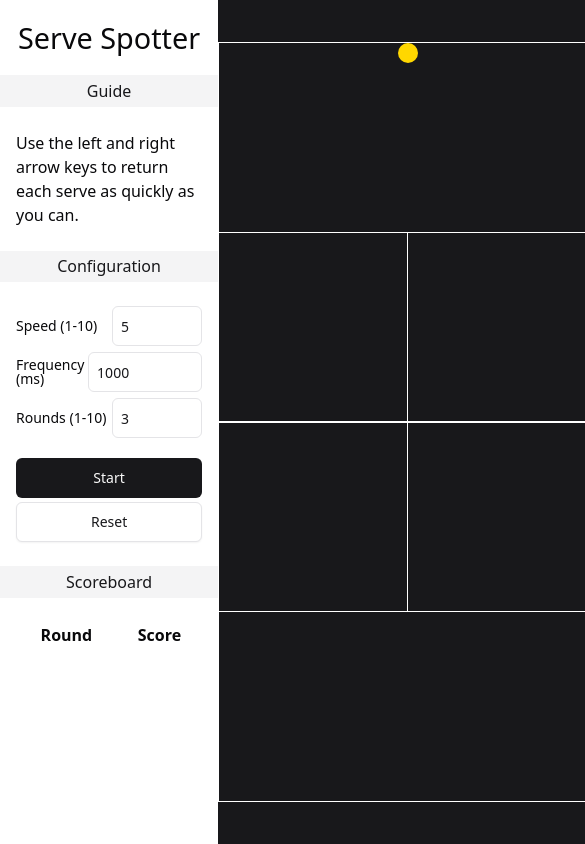
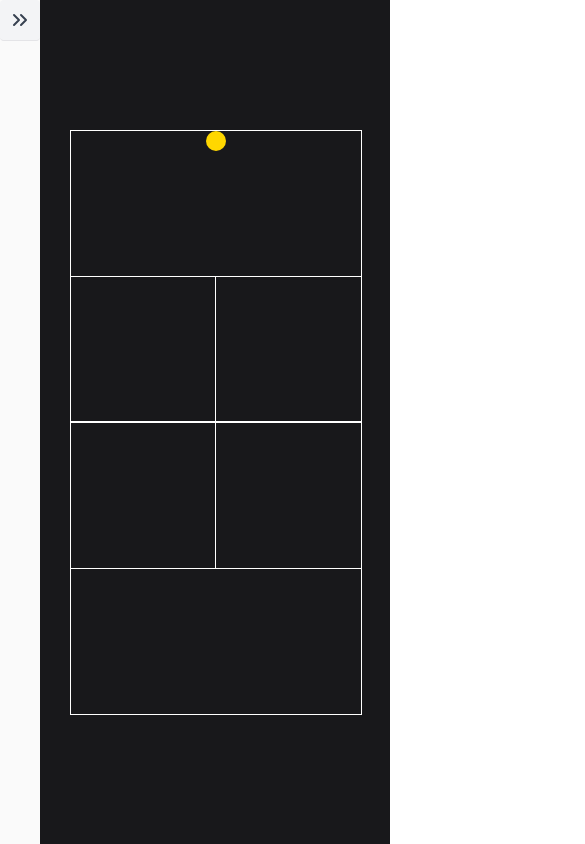
Before and after one commit to DerekWhiteM/serve-spotter, a React (Vite) app: page / in a window 390 px wide. Shown: the whole page, 585 px wide, since content can reach past the window. Built offline with nearby package versions, Linux system fonts and the light colour scheme; the HTML template or start-up script is replaced by a standard one.

Commit message:
Make the sidebar responsive for mobile

```diff
--- a/index.html
+++ b/index.html
@@ -7,7 +7,7 @@
     <title>Serve Spotter</title>
   </head>
   <body>
-    <div id="root" class="flex h-full m-0"></div>
+    <div id="root" class="flex h-full m-0 bg-primary"></div>
     <script type="module" src="/src/main.tsx"></script>
   </body>
 </html>
--- a/src/components/ui/court.tsx
+++ b/src/components/ui/court.tsx
@@ -1,7 +1,34 @@
+import { useScreenDimensions } from "@/hooks/use-screen-dimensions";
+import { useEffect, useState } from "react";
+
 export function Court() {
+
+    const screenDimensions = useScreenDimensions();
+    const [courtDimensions, setCourtDimensions] = useState({
+        height: "",
+        width: "",
+    });
+
+    useEffect(() => {
+        if (screenDimensions.height / screenDimensions.width > 1.66) {
+            setCourtDimensions({
+                height: "h-[150vw]",
+                width: "w-[75vw]",
+            });
+        } else {
+            setCourtDimensions({
+                height: "h-[90vh]",
+                width: "w-[45vh]",
+            });
+        }
+    }, [screenDimensions]);
+
     return (
-        <div className="bg-primary w-full flex">
-            <div id="court" className="w-[45vh] h-[90vh] max-w-[425px] max-h-[850px] border relative m-auto border-solid border-[white]">
+        <div className="w-full flex ml-[2.6rem]">
+            <div
+                id="court"
+                className={`${courtDimensions.width} ${courtDimensions.height} max-w-[425px] max-h-[850px] border relative m-auto border-solid border-[white]`}
+            >
                 <div
                     id="ball"
                     className="absolute h-[20px] w-[20px] bg-[#FFD700] m-auto rounded-[10px] left-[calc(50%-10px)]"
--- a/src/components/ui/sidebar.tsx
+++ b/src/components/ui/sidebar.tsx
@@ -1,20 +1,39 @@
 import { Button } from "./button";
+import { ChevronsLeft } from "lucide-react";
+import { ChevronsRight } from "lucide-react";
 import { Game } from "@/lib/game";
 import { getInputElementByName } from "@/lib/utils";
 import { Input } from "./input";
 import { Label } from "./label";
 import { Scoreboard } from "./scoreboard";
+import { useState } from "react";
 
 export function Sidebar({ game }: { game: Game }) {
+
+    const [open, setOpen] = useState(false);
+    const toggleOpen = () => (open ? setOpen(false) : setOpen(true));
+
     return (
-        <div className="max-w-[16rem]">
-            <h1 className="text-[1.8rem] text-center m-auto p-4">Serve Spotter</h1>
-            <div className="flex flex-col">
+        <div id="sidebar" className={`max-w-[16rem] bg-primary-foreground absolute h-full z-10`}>
+            <div
+                className="flex content-center bg-gray-100 text-gray-700 p-2 border-b rounded cursor-pointer hover:bg-gray-200"
+                onClick={toggleOpen}
+            >
+                {open ? <ChevronsLeft className="m-auto" /> : <ChevronsRight className="m-auto" />}
+            </div>
+            <h1
+                className={`text-[1.8rem] text-center relative ${
+                    open ? "w-auto" : "w-0 overflow-hidden text-nowrap"
+                }`}
+            >
+                Serve Spotter
+            </h1>
+            <div className={`flex flex-col ${open ? "w-auto" : "w-0 overflow-hidden text-nowrap"}`}>
                 <div>
                     <h2 className="text-center bg-secondary text-secondary-foreground py-[0.236rem]">
-                        Guide
+                        How to play
                     </h2>
-                    <div className="px-4 py-6">
+                    <div className="px-2 py-4">
                         Use the left and right arrow keys to return each serve as quickly as you
                         can.
                     </div>
@@ -23,7 +42,7 @@ export function Sidebar({ game }: { game: Game }) {
                     <h2 className="text-center bg-secondary text-secondary-foreground py-[0.236rem]">
                         Configuration
                     </h2>
-                    <div className="px-4 py-6">
+                    <div className="px-2 py-6">
                         <ul className="flex flex-col gap-[0.382rem] mb-4">
                             <li className="flex justify-between items-center gap-[0.236rem]">
                                 <Label htmlFor="speed">Speed (1-10)</Label>
@@ -65,6 +84,7 @@ export function Sidebar({ game }: { game: Game }) {
                         <Button
                             className="bg-primary w-full mt-[0.236rem]"
                             onClick={() => {
+                                toggleOpen();
                                 const speed = Number(getInputElementByName("speed").value);
                                 const frequency = Number(getInputElementByName("frequency").value);
                                 const rounds = Number(getInputElementByName("rounds").value);
--- /dev/null
+++ b/src/hooks/use-media-query.tsx
@@ -0,0 +1,19 @@
+import * as React from "react"
+
+export function useMediaQuery(query: string) {
+  const [value, setValue] = React.useState(false)
+
+  React.useEffect(() => {
+    function onChange(event: MediaQueryListEvent) {
+      setValue(event.matches)
+    }
+
+    const result = matchMedia(query)
+    result.addEventListener("change", onChange)
+    setValue(result.matches)
+
+    return () => result.removeEventListener("change", onChange)
+  }, [query])
+
+  return value
+}
--- /dev/null
+++ b/src/hooks/use-screen-dimensions.tsx
@@ -0,0 +1,25 @@
+import { useEffect, useState } from "react";
+
+export function useScreenDimensions() {
+    const [dimensions, setDimensions] = useState({
+        height: window.innerHeight,
+        width: window.innerWidth,
+    });
+
+    useEffect(() => {
+        const handleResize = () => {
+          setDimensions({
+            width: window.innerWidth,
+            height: window.innerHeight
+          });
+        };
+
+        window.addEventListener('resize', handleResize);
+
+        return () => {
+          window.removeEventListener('resize', handleResize);
+        };
+    }, []);
+
+    return dimensions;
+}
--- a/src/lib/utils.ts
+++ b/src/lib/utils.ts
@@ -8,3 +8,10 @@ export function cn(...inputs: ClassValue[]) {
 export function getInputElementByName(name: string) {
     return document.getElementsByName(name)[0] as HTMLInputElement;
 }
+
+export function getScreenDimensions() {
+    return {
+        width: window.innerWidth,
+        height: window.innerHeight,
+    };
+}
```
